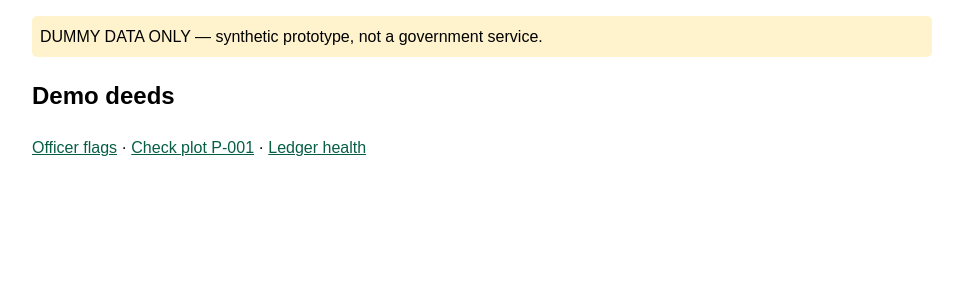
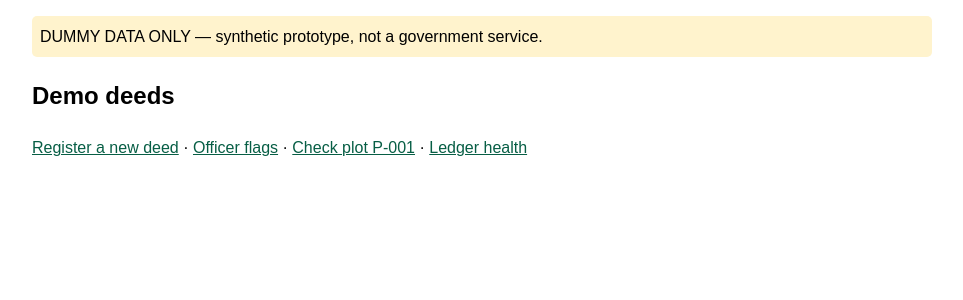
Before and after one commit to xjarifx/LandTech, a FastAPI app: page / in a window 1280 px wide. Shown: the part 184-484 px from the top of the page, without its empty margins (158-1121 px from the left). Run offline with FastAPI, Linux system fonts and the light colour scheme; data that the repository does not hold is empty.

Commit message:
Complete demo registration and verification flow
Co-authored-by: Copilot <223556219+Copilot@users.noreply.github.com>

```diff
--- a/app/main.py
+++ b/app/main.py
@@ -1,6 +1,7 @@
 """FastAPI entry point for the DUMMY-only demo."""
 
 import json
+from datetime import date
 from pathlib import Path
 from fastapi import FastAPI, Form, Request
 from fastapi.responses import HTMLResponse, StreamingResponse
@@ -8,11 +9,11 @@ import io
 import qrcode
 from fastapi.templating import Jinja2Templates
 
-from .db import connect, init_db, row_json
+from .db import connect, init_db, insert_deed, row_json
 from .services.canonical import canonicalize
-from .services.crypto import digest, load_or_generate_key, verify
+from .services.crypto import digest, load_or_generate_key, sign, verify
 from .services.fraud import flags
-from .services.ledger import check
+from .services.ledger import append, check
 
 app = FastAPI(title="Daffodil DeedGuard - DUMMY")
 templates = Jinja2Templates(directory=Path(__file__).parent / "templates")
@@ -31,6 +32,22 @@ def get_deed(db, deed_id: str):
     return row_json(row) if row else None
 
 
+def verify_deed(db, deed: dict, supplied: dict | None = None) -> tuple[str, list[str]]:
+    """Recompute a deed and require its ledger entry and office signature."""
+    stored = json.loads(deed["deed_json"])
+    stored.pop("deed_hash", None)
+    stored.pop("signature", None)
+    candidate = supplied or stored
+    expected = digest(canonicalize(candidate))
+    ledger = db.execute("SELECT * FROM ledger WHERE deed_id=?", (deed["deed_id"],)).fetchone()
+    valid = (expected == deed["deed_hash"] and ledger is not None
+             and ledger["deed_hash"] == deed["deed_hash"]
+             and verify(PUBLIC, deed["deed_hash"], deed["signature"]))
+    differences = sorted(key for key in set(stored) | set(candidate)
+                        if stored.get(key) != candidate.get(key))
+    return ("AUTHENTIC" if valid and not differences else "ALTERED"), differences
+
+
 @app.get("/", response_class=HTMLResponse)
 def home(request: Request):
     db = connect()
@@ -39,21 +56,83 @@ def home(request: Request):
                                       context={"deeds": deeds, "dummy": True})
 
 
+@app.get("/register", response_class=HTMLResponse)
+def register_page(request: Request):
+    return templates.TemplateResponse(request=request, name="register.html",
+                                      context={"dummy": True})
+
+
+@app.post("/register", response_class=HTMLResponse)
+def register(request: Request, plot_id: str = Form(...), seller: str = Form(...),
+             buyer: str = Form(...), area: float = Form(...), dag_no: str = Form(...)):
+    db = connect()
+    plot = db.execute("SELECT * FROM plots WHERE plot_id=?", (plot_id,)).fetchone()
+    if not plot:
+        return templates.TemplateResponse(request=request, name="register.html",
+            context={"error": "Plot not found in the DUMMY registry.", "dummy": True},
+            status_code=404)
+    next_id = db.execute("SELECT COUNT(*) + 1 AS n FROM deeds").fetchone()["n"]
+    deed = {"deed_id": f"NEW-{next_id:04}", "plot_id": plot_id, "seller": seller,
+            "buyer": buyer, "area": area, "dag_no": dag_no,
+            "father_name": "ডেমো পিতা", "khatian_no": "K-DUMMY",
+            "deed_no": f"REG-2026-{next_id:04}", "registration_date": date.today().isoformat(),
+            "registered_at": date.today().isoformat(), "mouza": plot["mouza"],
+            "upazila": plot["upazila"], "district": plot["district"],
+            "survey_type": plot["survey_type"], "sub_registry": "ডেমো সাব-রেজিস্ট্রি অফিস",
+            "mutation_status": "PENDING"}
+    deed["deed_hash"] = digest(canonicalize(deed))
+    deed["signature"] = sign(PRIVATE, deed["deed_hash"])
+    insert_deed(db, deed)
+    append(db, deed["deed_id"], deed["deed_hash"], deed["signature"], deed["registered_at"])
+    db.commit()
+    prior = [row_json(row) for row in db.execute(
+        "SELECT * FROM deeds WHERE plot_id=? AND deed_id<>?", (plot_id, deed["deed_id"]))]
+    warnings = flags(row_json(plot), prior, deed)
+    return templates.TemplateResponse(request=request, name="deed.html",
+        context={"deed": deed, "warnings": warnings, "dummy": True})
+
+
 @app.get("/verify/{deed_id}", response_class=HTMLResponse)
 def verify_page(request: Request, deed_id: str, altered: int = 0):
     db = connect()
     deed = get_deed(db, deed_id)
     result = "NOT FOUND"
+    differences = []
     if deed:
         source = json.loads(deed["deed_json"])
         if altered:
             source["dag_no"] = str(source["dag_no"]) + "9"
-        result = "AUTHENTIC" if digest(canonicalize({k: v for k, v in source.items()
-            if k not in ("deed_hash", "signature")})) == deed["deed_hash"] and verify(
-                PUBLIC, deed["deed_hash"], deed["signature"]) else "ALTERED"
+        source.pop("deed_hash", None)
+        source.pop("signature", None)
+        result, differences = verify_deed(db, deed, source)
     return templates.TemplateResponse(request=request, name="verify.html",
                                       context={"deed": deed, "result": result,
-                                               "altered": altered, "dummy": True})
+                                               "altered": altered, "differences": differences,
+                                               "dummy": True})
+
+
+@app.post("/api/verify/{deed_id}")
+async def verify_fields(deed_id: str, request: Request):
+    """Verify caller-supplied deed fields without exposing private keys."""
+    db = connect()
+    deed = get_deed(db, deed_id)
+    if not deed:
+        return {"result": "NOT FOUND", "differences": []}
+    supplied = await request.json()
+    supplied.pop("deed_hash", None)
+    supplied.pop("signature", None)
+    result, differences = verify_deed(db, deed, supplied)
+    return {"result": result, "differences": differences, "dummy": True}
+
+
+@app.get("/deed/{deed_id}/print", response_class=HTMLResponse)
+def printable_deed(request: Request, deed_id: str):
+    db = connect()
+    deed = get_deed(db, deed_id)
+    if not deed:
+        return HTMLResponse("NOT FOUND", status_code=404)
+    return templates.TemplateResponse(request=request, name="deed.html",
+        context={"deed": deed, "warnings": [], "dummy": True, "printable": True})
 
 
 @app.get("/qr/{deed_id}")
--- /dev/null
+++ b/app/templates/deed.html
@@ -0,0 +1 @@
+{% extends "base.html" %}{% block content %}<article><h2>Registered DUMMY deed {{ deed.deed_id }}</h2><p>Registration office: {{ deed.sub_registry }}</p><p>{{ deed.seller }} → {{ deed.buyer }} · Plot {{ deed.plot_id }} · {{ deed.area }} decimal</p><p>Dag {{ deed.dag_no }} · Khatian {{ deed.khatian_no }} · Registered {{ deed.registered_at }}</p><img alt="QR verification URL" src="/qr/{{ deed.deed_id }}" width="180"><p>SHA-256: <code>{{ deed.deed_hash }}</code></p>{% if warnings %}<h3>Registration flags</h3>{% for warning in warnings %}<p class="bad">{{ warning.code }} — {{ warning.en }} / {{ warning.bn }}</p>{% endfor %}{% endif %}<p><a href="/verify/{{ deed.deed_id }}">Verify this deed</a> · <button onclick="window.print()">Print</button></p></article>{% endblock %}
--- a/app/templates/home.html
+++ b/app/templates/home.html
@@ -1 +1 @@
-{% extends "base.html" %}{% block content %}<h2>Demo deeds</h2><p><a href="/officer">Officer flags</a> · <a href="/report/P-001">Check plot P-001</a> · <a href="/health">Ledger health</a></p>{% for deed in deeds %}<div class="card"><b>{{ deed.deed_id }}</b> · Plot {{ deed.plot_id }}<br>{{ deed.seller }} → {{ deed.buyer }}<br><a href="/verify/{{ deed.deed_id }}">Verify deed</a> | <a href="/verify/{{ deed.deed_id }}?altered=1">Tamper demo</a></div>{% endfor %}{% endblock %}
+{% extends "base.html" %}{% block content %}<h2>Demo deeds</h2><p><a href="/register">Register a new deed</a> · <a href="/officer">Officer flags</a> · <a href="/report/P-001">Check plot P-001</a> · <a href="/health">Ledger health</a></p>{% for deed in deeds %}<div class="card"><b>{{ deed.deed_id }}</b> · Plot {{ deed.plot_id }}<br>{{ deed.seller }} → {{ deed.buyer }}<br><a href="/verify/{{ deed.deed_id }}">Verify deed</a> | <a href="/verify/{{ deed.deed_id }}?altered=1">Tamper demo</a> | <a href="/deed/{{ deed.deed_id }}/print">Printable deed</a></div>{% endfor %}{% endblock %}
--- /dev/null
+++ b/app/templates/register.html
@@ -0,0 +1 @@
+{% extends "base.html" %}{% block content %}<h2>Register DUMMY deed</h2>{% if error %}<p class="bad">{{ error }}</p>{% endif %}<form method="post"><label>Plot ID <input name="plot_id" value="P-001" required></label><br><label>Seller <input name="seller" value="ডেমো বিক্রেতা" required></label><br><label>Buyer <input name="buyer" value="ডেমো ক্রেতা" required></label><br><label>Area (decimal) <input name="area" type="number" step="0.01" value="5" required></label><br><label>Dag / plot number <input name="dag_no" value="DUMMY-1" required></label><br><button type="submit">Register and sign</button></form>{% endblock %}
--- a/app/templates/verify.html
+++ b/app/templates/verify.html
@@ -1 +1 @@
-{% extends "base.html" %}{% block content %}<h2>Verification: {{ deed.deed_id if deed else "unknown" }}</h2><h1 class="{{ 'good' if result == 'AUTHENTIC' else 'bad' if result == 'ALTERED' else '' }}">{{ result }}</h1>{% if deed %}<img alt="QR verification code" src="/qr/{{ deed.deed_id }}" width="180"><p>Hash: <code>{{ deed.deed_hash }}</code></p><p>{% if altered %}One digit was changed in the demo copy. The recomputed hash no longer matches.{% else %}The deed fields, hash, signature, and ledger record match.{% endif %}</p>{% endif %}<p><a href="/">Back</a></p>{% endblock %}
+{% extends "base.html" %}{% block content %}<h2>Verification: {{ deed.deed_id if deed else "unknown" }}</h2><h1 class="{{ 'good' if result == 'AUTHENTIC' else 'bad' if result == 'ALTERED' else '' }}">{{ result }}</h1>{% if deed %}<img alt="QR verification code" src="/qr/{{ deed.deed_id }}" width="180"><p>Hash: <code>{{ deed.deed_hash }}</code></p><p>{% if altered %}One digit was changed in the demo copy. The recomputed hash no longer matches.{% else %}The deed fields, hash, signature, and ledger record match.{% endif %}</p>{% if differences %}<h3>Changed fields</h3><ul>{% for field in differences %}<li>{{ field }}</li>{% endfor %}</ul>{% endif %}{% endif %}<p><a href="/">Back</a></p>{% endblock %}
```
Also changed, not shown: tests/test_services.py (+21 -1 lines), README.md, 2 other files.
